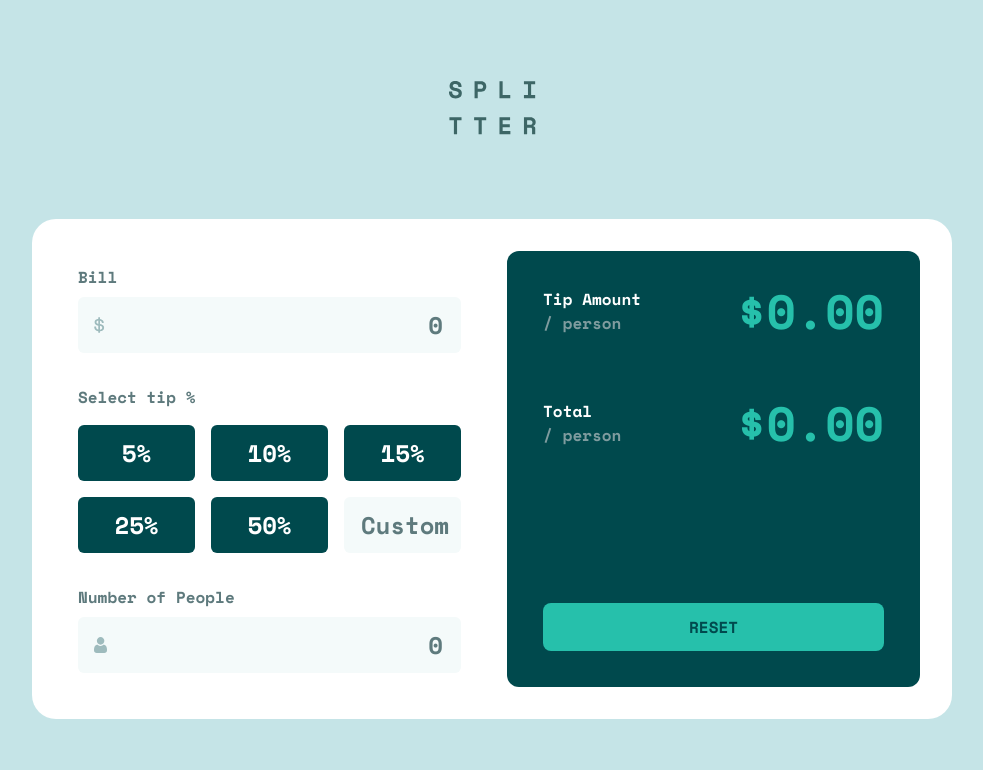
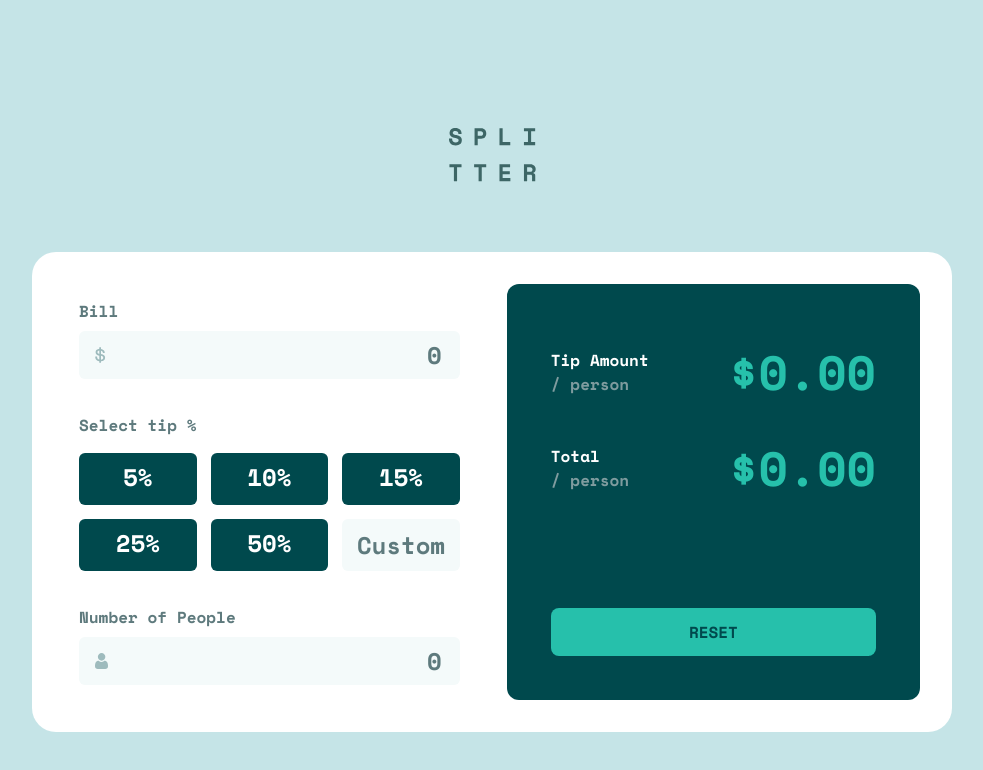
Before and after one commit to iameenahmed/Tip-Calculator, a React (Vite) app: page / in a window 1280 px wide. Shown: the top 770 px of the page, without its empty margins (148-1131 px from the left). Built offline with nearby package versions, Linux system fonts and the light colour scheme.

Commit message:
Refactor styling and error handling in components

```diff
--- a/index.html
+++ b/index.html
@@ -12,7 +12,7 @@
     <title>Tip Calculator</title>
   </head>
   <body
-    class="flex min-h-screen items-center justify-center bg-LightGrayishCyan"
+    class="flex min-h-screen items-end justify-center bg-LightGrayishCyan md:items-start"
   >
     <div id="root"></div>
     <script type="module" src="/src/main.jsx"></script>
--- a/src/App.jsx
+++ b/src/App.jsx
@@ -3,9 +3,9 @@ import logo from "./assets/logo.svg";
 
 const App = () => {
   return (
-    <main className="font-SpaceMono lg:w-[57.5rem]">
+    <main className="font-SpaceMono md:px-10 lg:w-[57.5rem] lg:px-0">
       <h1 className="sr-only">Tip Calculator</h1>
-      <div className="my-10 flex place-content-center md:mb-[5.25rem] md:mt-0">
+      <div className="my-12 flex place-content-center md:mb-[8.7vh] md:mt-[16vh]">
         <img src={logo} alt="splitter logo" />
       </div>
       <Calculator />
@@ -13,3 +13,4 @@ const App = () => {
   );
 };
 export default App;
+// 10.125rem
--- a/src/Components/BillInput.jsx
+++ b/src/Components/BillInput.jsx
@@ -28,7 +28,7 @@ const BillInput = ({ handleInput, error, isResetBtnClicked }) => {
           value={inputValue}
           placeholder="0"
           onChange={handleChange}
-          className={`mt-2 block w-full rounded-md border-2 bg-VeryLightGrayishCyan px-4 py-2.5 text-right text-VeryDarkCyan placeholder:text-DarkGrayishCyan md:text-2xl ${
+          className={`mt-2 block w-full rounded-md border-2 bg-VeryLightGrayishCyan px-4 py-1.5 text-right text-VeryDarkCyan placeholder:text-DarkGrayishCyan md:text-2xl ${
             error
               ? "animate-shake border-red-500 outline-red-500"
               : "border-transparent outline-StrongCyan"
--- a/src/Components/InputForm.jsx
+++ b/src/Components/InputForm.jsx
@@ -23,7 +23,7 @@ const InputForm = ({ setInputState, isResetBtnClicked }) => {
   }
 
   return (
-    <div className="text-DarkGrayishCyan md:basis-1/2 md:p-[0.875rem]">
+    <div className="text-DarkGrayishCyan md:basis-1/2 md:p-[0.9375rem]">
       <form>
         <BillInput
           handleInput={handleInput}
--- a/src/Components/PeopleCountInput.jsx
+++ b/src/Components/PeopleCountInput.jsx
@@ -28,7 +28,7 @@ const PeopleCountInput = ({ handleInput, error, isResetBtnClicked }) => {
           value={inputValue}
           placeholder="0"
           onChange={handleChange}
-          className={`mt-2 block w-full rounded-md border-2 bg-VeryLightGrayishCyan px-4 py-2.5 text-right text-VeryDarkCyan placeholder:text-DarkGrayishCyan md:text-2xl ${
+          className={`mt-2 block w-full rounded-md border-2 bg-VeryLightGrayishCyan px-4 py-1.5 text-right text-VeryDarkCyan placeholder:text-DarkGrayishCyan md:text-2xl ${
             error
               ? "animate-shake border-red-500 outline-red-500"
               : "border-transparent outline-StrongCyan"
--- a/src/Components/Result.jsx
+++ b/src/Components/Result.jsx
@@ -5,21 +5,23 @@ const Result = ({
   handleReset,
 }) => {
   return (
-    <div className="mt-5 flex w-full flex-col rounded-xl bg-VeryDarkCyan p-5 text-White md:mt-0 md:basis-1/2 md:p-9 ">
-      <div className="flex items-center justify-between">
+    <div className="mt-5 flex w-full flex-col rounded-xl bg-VeryDarkCyan p-5 text-White md:mt-0 md:basis-1/2 md:p-11">
+      <div className="flex items-center justify-between md:mt-5">
         <h2>
           Tip Amount
           <span className="block text-base text-GrayishCyan">/ person</span>
         </h2>
-        <p className="text-5xl text-StrongCyan">&#36;{tipAmount || "0.00"}</p>
+        <p className="text-4xl text-StrongCyan lg:text-5xl">
+          &#36;{tipAmount || "0.00"}
+        </p>
       </div>
 
-      <div className="my-6 flex justify-between md:my-16">
+      <div className="my-6 flex justify-between md:mt-12">
         <h2>
           Total
           <span className="block text-base text-GrayishCyan">/ person</span>
         </h2>
-        <p className="text-5xl text-StrongCyan">
+        <p className="text-4xl text-StrongCyan lg:text-5xl">
           &#36;{totalPerPerson || "0.00"}
         </p>
       </div>
--- a/src/Components/TipInput.jsx
+++ b/src/Components/TipInput.jsx
@@ -26,17 +26,17 @@ const TipInput = ({ handleInput, error, isResetBtnClicked }) => {
   };
 
   return (
-    <fieldset className="my-8">
+    <fieldset className="my-[2.125rem]">
       <div className="flex items-center justify-between">
         <legend className="mb-4">Select tip %</legend>
         {error && <span className="block text-sm text-red-500">{error}</span>}
       </div>
-      <div className="grid grid-cols-2 grid-rows-3 gap-4 font-bold md:grid-cols-3 md:grid-rows-2">
+      <div className="grid grid-cols-2 grid-rows-3 gap-3.5 font-bold min-[440px]:grid-cols-3 min-[440px]:grid-rows-2">
         {tipOptions.map((tipOption, index) => {
           return (
             <label
               key={index}
-              className={`block cursor-pointer rounded-md py-3 text-center text-White transition-colors duration-300 md:text-2xl ${
+              className={`block cursor-pointer rounded-md py-2 text-center text-2xl text-White transition-colors duration-300 ${
                 selectedTip === tipOption.toString()
                   ? "bg-StrongCyan"
                   : "bg-VeryDarkCyan hover:bg-StrongCyan"
@@ -61,7 +61,7 @@ const TipInput = ({ handleInput, error, isResetBtnClicked }) => {
           value={customTip}
           placeholder="Custom"
           onChange={(e) => handleInputChange(e, true)}
-          className={`rounded-md border-2 bg-VeryLightGrayishCyan px-2.5 py-2.5 text-right text-VeryDarkCyan placeholder:text-DarkGrayishCyan md:text-2xl ${
+          className={`rounded-md border-2 bg-VeryLightGrayishCyan px-2.5 py-2 text-right text-2xl text-VeryDarkCyan placeholder:text-center placeholder:text-DarkGrayishCyan ${
             error
               ? "animate-shake border-red-500 outline-red-500"
               : "border-transparent outline-StrongCyan"
```
